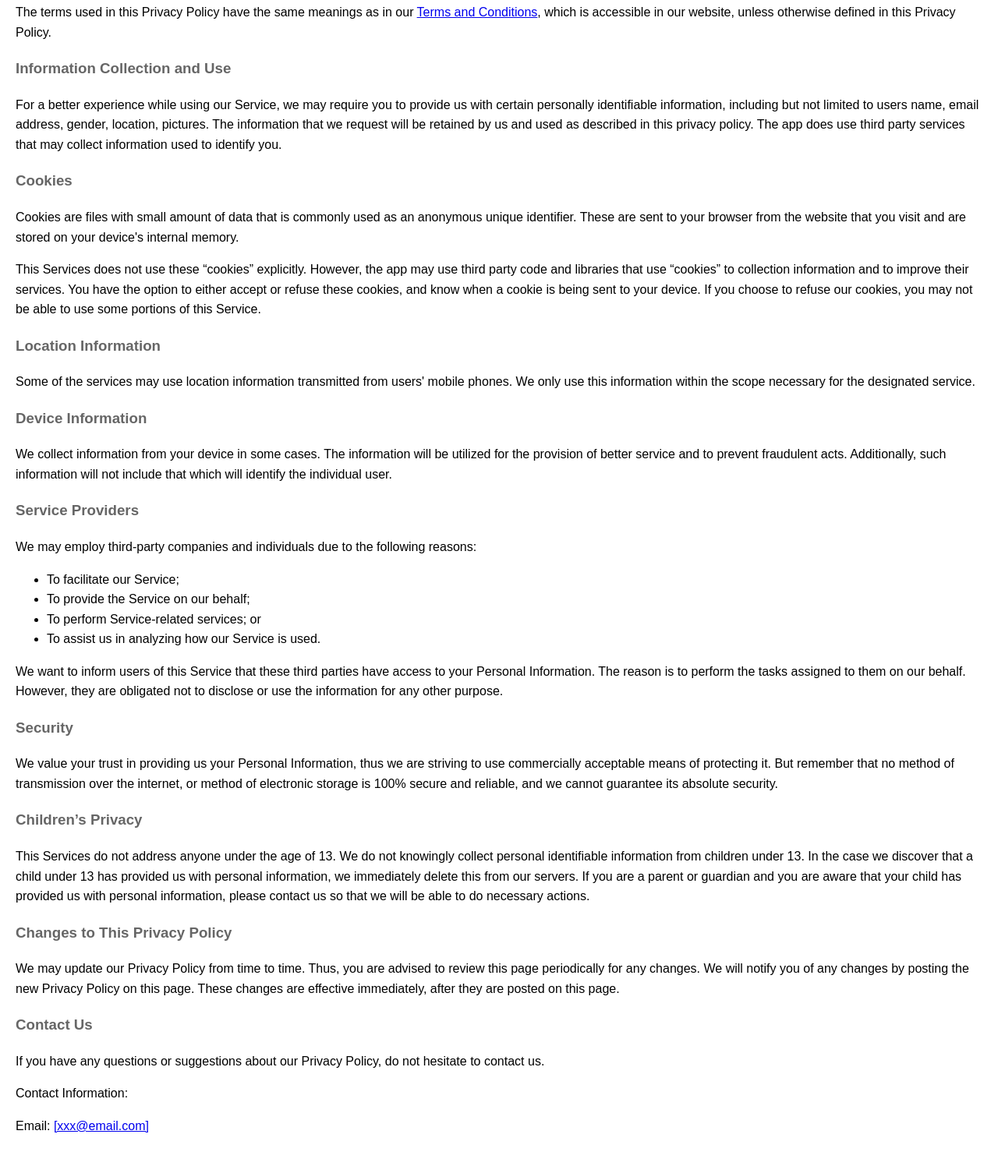
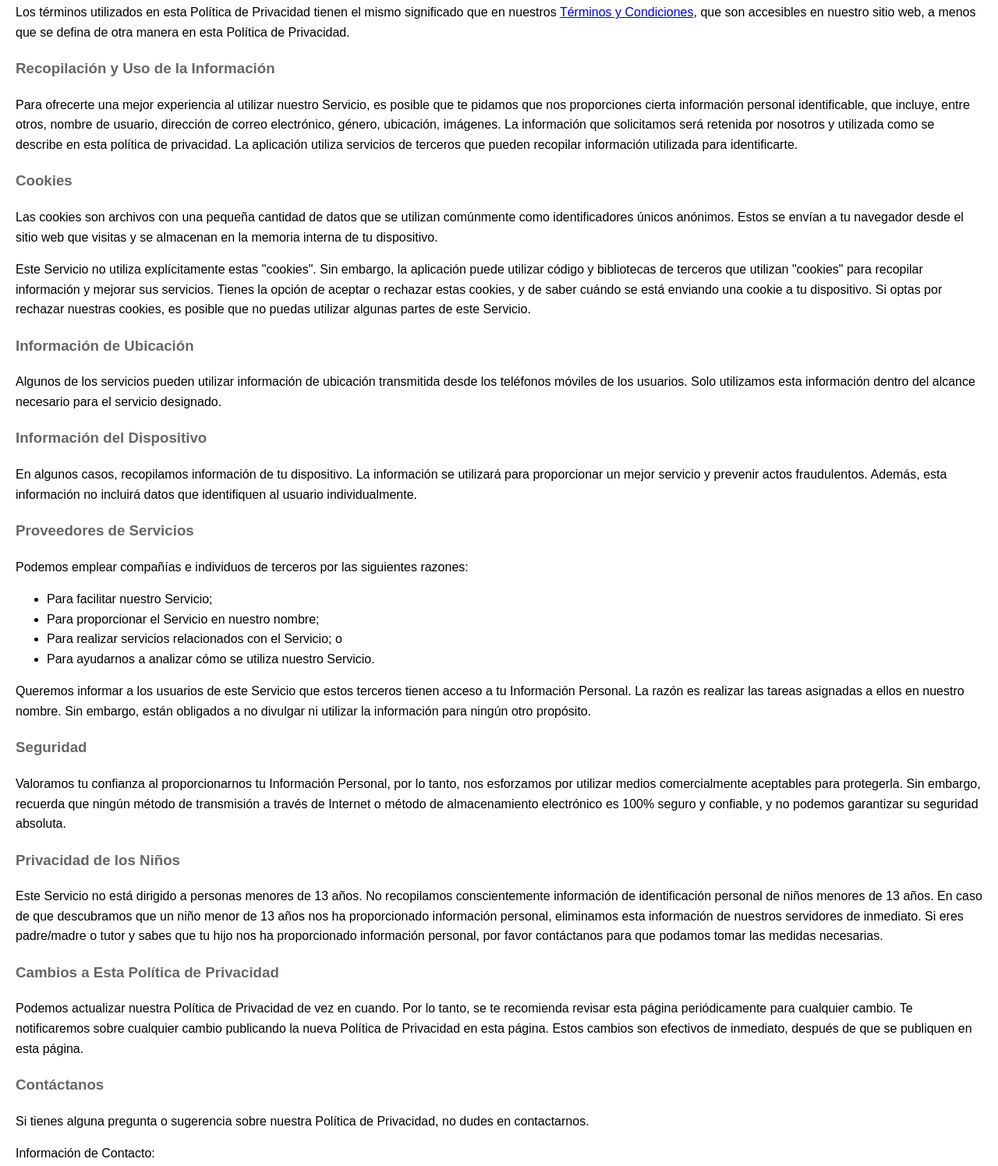
Before and after one commit to Daniel-Arbelo/cesion_de_plantas_politica, a plain HTML site: page index.html in a window 1280 px wide. Shown: the part 248-1744 px from the top of the page at 78% size. Drawn offline with Linux system fonts and the light colour scheme.

Commit message:
Update index.html

```diff
--- a/index.html
+++ b/index.html
@@ -1,9 +1,9 @@
 <!DOCTYPE html>
-<html lang="en">
+<html lang="es">
 <head>
     <meta charset="UTF-8">
     <meta name="viewport" content="width=device-width, initial-scale=1.0">
-    <title>Privacy Policy</title>
+    <title>Política de Privacidad</title>
     <style>
         body {
             font-family: Arial, sans-serif;
@@ -24,47 +24,47 @@
     </style>
 </head>
 <body>
-    <h2>Privacy Policy</h2>
+    <h2>Política de Privacidad</h2>
 
-    <h3>Introduction</h3>
-    <p>Our privacy policy will help you understand what information we collect at <em>[Company/AppName]</em>, how <em>[Company/AppName]</em> uses it, and what choices you have. <em>[Company/AppName]</em> built the <em>[AppName]</em> app as a free app. This SERVICE is provided by <em>[Company/AppName]</em> at no cost and is intended for use as is. If you choose to use our Service, then you agree to the collection and use of information in relation with this policy. The Personal Information that we collect are used for providing and improving the Service. We will not use or share your information with anyone except as described in this Privacy Policy.</p>
-    <p>The terms used in this Privacy Policy have the same meanings as in our <a href="[link_to_terms_and_conditions]">Terms and Conditions</a>, which is accessible in our website, unless otherwise defined in this Privacy Policy.</p>
+    <h3>Introducción</h3>
+    <p>Nuestra política de privacidad te ayudará a entender qué información recopilamos en <em>[Company/AppName]</em>, cómo la utilizamos y qué opciones tienes. <em>[Company/AppName]</em> ha desarrollado la aplicación <em>[AppName]</em> como una aplicación gratuita. Este SERVICIO es proporcionado por <em>[Company/AppName]</em> sin costo alguno y está destinado a ser utilizado tal cual. Si decides utilizar nuestro Servicio, aceptas la recopilación y el uso de información de acuerdo con esta política. La Información Personal que recopilamos se utiliza para proporcionar y mejorar el Servicio. No utilizaremos ni compartiremos tu información con nadie excepto según se describe en esta Política de Privacidad.</p>
+    <p>Los términos utilizados en esta Política de Privacidad tienen el mismo significado que en nuestros <a href="[link_to_terms_and_conditions]">Términos y Condiciones</a>, que son accesibles en nuestro sitio web, a menos que se defina de otra manera en esta Política de Privacidad.</p>
 
-    <h3>Information Collection and Use</h3>
-    <p>For a better experience while using our Service, we may require you to provide us with certain personally identifiable information, including but not limited to users name, email address, gender, location, pictures. The information that we request will be retained by us and used as described in this privacy policy. The app does use third party services that may collect information used to identify you.</p>
+    <h3>Recopilación y Uso de la Información</h3>
+    <p>Para ofrecerte una mejor experiencia al utilizar nuestro Servicio, es posible que te pidamos que nos proporciones cierta información personal identificable, que incluye, entre otros, nombre de usuario, dirección de correo electrónico, género, ubicación, imágenes. La información que solicitamos será retenida por nosotros y utilizada como se describe en esta política de privacidad. La aplicación utiliza servicios de terceros que pueden recopilar información utilizada para identificarte.</p>
 
     <h3>Cookies</h3>
-    <p>Cookies are files with small amount of data that is commonly used as an anonymous unique identifier. These are sent to your browser from the website that you visit and are stored on your device's internal memory.</p>
-    <p>This Services does not use these “cookies” explicitly. However, the app may use third party code and libraries that use “cookies” to collection information and to improve their services. You have the option to either accept or refuse these cookies, and know when a cookie is being sent to your device. If you choose to refuse our cookies, you may not be able to use some portions of this Service.</p>
+    <p>Las cookies son archivos con una pequeña cantidad de datos que se utilizan comúnmente como identificadores únicos anónimos. Estos se envían a tu navegador desde el sitio web que visitas y se almacenan en la memoria interna de tu dispositivo.</p>
+    <p>Este Servicio no utiliza explícitamente estas "cookies". Sin embargo, la aplicación puede utilizar código y bibliotecas de terceros que utilizan "cookies" para recopilar información y mejorar sus servicios. Tienes la opción de aceptar o rechazar estas cookies, y de saber cuándo se está enviando una cookie a tu dispositivo. Si optas por rechazar nuestras cookies, es posible que no puedas utilizar algunas partes de este Servicio.</p>
 
-    <h3>Location Information</h3>
-    <p>Some of the services may use location information transmitted from users' mobile phones. We only use this information within the scope necessary for the designated service.</p>
+    <h3>Información de Ubicación</h3>
+    <p>Algunos de los servicios pueden utilizar información de ubicación transmitida desde los teléfonos móviles de los usuarios. Solo utilizamos esta información dentro del alcance necesario para el servicio designado.</p>
 
-    <h3>Device Information</h3>
-    <p>We collect information from your device in some cases. The information will be utilized for the provision of better service and to prevent fraudulent acts. Additionally, such information will not include that which will identify the individual user.</p>
+    <h3>Información del Dispositivo</h3>
+    <p>En algunos casos, recopilamos información de tu dispositivo. La información se utilizará para proporcionar un mejor servicio y prevenir actos fraudulentos. Además, esta información no incluirá datos que identifiquen al usuario individualmente.</p>
 
-    <h3>Service Providers</h3>
-    <p>We may employ third-party companies and individuals due to the following reasons:</p>
+    <h3>Proveedores de Servicios</h3>
+    <p>Podemos emplear compañías e individuos de terceros por las siguientes razones:</p>
     <ul>
-        <li>To facilitate our Service;</li>
-        <li>To provide the Service on our behalf;</li>
-        <li>To perform Service-related services; or</li>
-        <li>To assist us in analyzing how our Service is used.</li>
+        <li>Para facilitar nuestro Servicio;</li>
+        <li>Para proporcionar el Servicio en nuestro nombre;</li>
+        <li>Para realizar servicios relacionados con el Servicio; o</li>
+        <li>Para ayudarnos a analizar cómo se utiliza nuestro Servicio.</li>
     </ul>
-    <p>We want to inform users of this Service that these third parties have access to your Personal Information. The reason is to perform the tasks assigned to them on our behalf. However, they are obligated not to disclose or use the information for any other purpose.</p>
+    <p>Queremos informar a los usuarios de este Servicio que estos terceros tienen acceso a tu Información Personal. La razón es realizar las tareas asignadas a ellos en nuestro nombre. Sin embargo, están obligados a no divulgar ni utilizar la información para ningún otro propósito.</p>
 
-    <h3>Security</h3>
-    <p>We value your trust in providing us your Personal Information, thus we are striving to use commercially acceptable means of protecting it. But remember that no method of transmission over the internet, or method of electronic storage is 100% secure and reliable, and we cannot guarantee its absolute security.</p>
+    <h3>Seguridad</h3>
+    <p>Valoramos tu confianza al proporcionarnos tu Información Personal, por lo tanto, nos esforzamos por utilizar medios comercialmente aceptables para protegerla. Sin embargo, recuerda que ningún método de transmisión a través de Internet o método de almacenamiento electrónico es 100% seguro y confiable, y no podemos garantizar su seguridad absoluta.</p>
 
-    <h3>Children’s Privacy</h3>
-    <p>This Services do not address anyone under the age of 13. We do not knowingly collect personal identifiable information from children under 13. In the case we discover that a child under 13 has provided us with personal information, we immediately delete this from our servers. If you are a parent or guardian and you are aware that your child has provided us with personal information, please contact us so that we will be able to do necessary actions.</p>
+    <h3>Privacidad de los Niños</h3>
+    <p>Este Servicio no está dirigido a personas menores de 13 años. No recopilamos conscientemente información de identificación personal de niños menores de 13 años. En caso de que descubramos que un niño menor de 13 años nos ha proporcionado información personal, eliminamos esta información de nuestros servidores de inmediato. Si eres padre/madre o tutor y sabes que tu hijo nos ha proporcionado información personal, por favor contáctanos para que podamos tomar las medidas necesarias.</p>
 
-    <h3>Changes to This Privacy Policy</h3>
-    <p>We may update our Privacy Policy from time to time. Thus, you are advised to review this page periodically for any changes. We will notify you of any changes by posting the new Privacy Policy on this page. These changes are effective immediately, after they are posted on this page.</p>
+    <h3>Cambios a Esta Política de Privacidad</h3>
+    <p>Podemos actualizar nuestra Política de Privacidad de vez en cuando. Por lo tanto, se te recomienda revisar esta página periódicamente para cualquier cambio. Te notificaremos sobre cualquier cambio publicando la nueva Política de Privacidad en esta página. Estos cambios son efectivos de inmediato, después de que se publiquen en esta página.</p>
 
-    <h3>Contact Us</h3>
-    <p>If you have any questions or suggestions about our Privacy Policy, do not hesitate to contact us.</p>
-    <p>Contact Information:</p>
+    <h3>Contáctanos</h3>
+    <p>Si tienes alguna pregunta o sugerencia sobre nuestra Política de Privacidad, no dudes en contactarnos.</p>
+    <p>Información de Contacto:</p>
     <p>Email: <a href="mailto:[xxx@email.com]">[xxx@email.com]</a></p>
 </body>
 </html>
```
